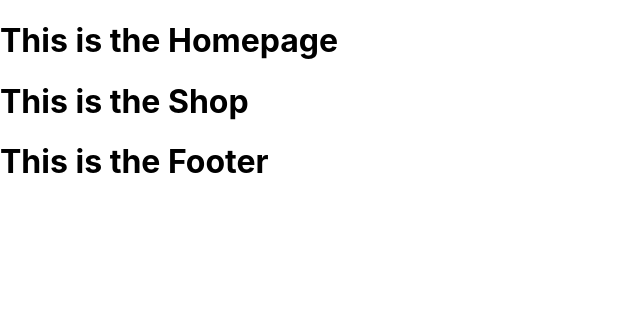
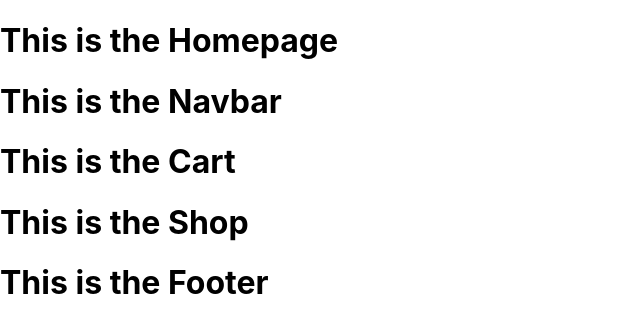
Before and after one commit to ErikLager/Agilt2.0, a React (Create React App) app in the folder agile2.0app/: page / in a window 1280 px wide. Shown: the top 332 px of the page, without its empty margins (0-640 px from the left). Built offline with nearby package versions, Linux system fonts and the light colour scheme.

Commit message:
added more views

```diff
--- a/agile2.0app/src/App.js
+++ b/agile2.0app/src/App.js
@@ -3,11 +3,15 @@ import './App.css';
 import Shop from './views/Shop';
 import Footer from './views/Footer';
 import Homepage from './views/Homepage';
+import Navbar from './views/Navbar';
+import Cart from './views/Cart';
 
 function App() {
   return (
     <>
     <Homepage/>
+    <Navbar/>
+    <Cart/>
     <Shop/>
     <Footer/>
     </>
--- /dev/null
+++ b/agile2.0app/src/views/Cart.js
@@ -0,0 +1,10 @@
+const Cart = () => {
+
+    return (
+        <>
+        <h1>This is the Cart</h1>
+        </>
+    )
+};
+
+export default Cart;
--- a/agile2.0app/src/views/Homepage.js
+++ b/agile2.0app/src/views/Homepage.js
@@ -1,5 +1,5 @@
 const Homepage = () => {
-
+//landingPage
     return (
         <>
         <h1>This is the Homepage</h1>
--- /dev/null
+++ b/agile2.0app/src/views/Navbar.js
@@ -0,0 +1,10 @@
+const Navbar = () => {
+
+    return (
+        <>
+        <h1>This is the Navbar</h1>
+        </>
+    )
+};
+
+export default Navbar;
```
